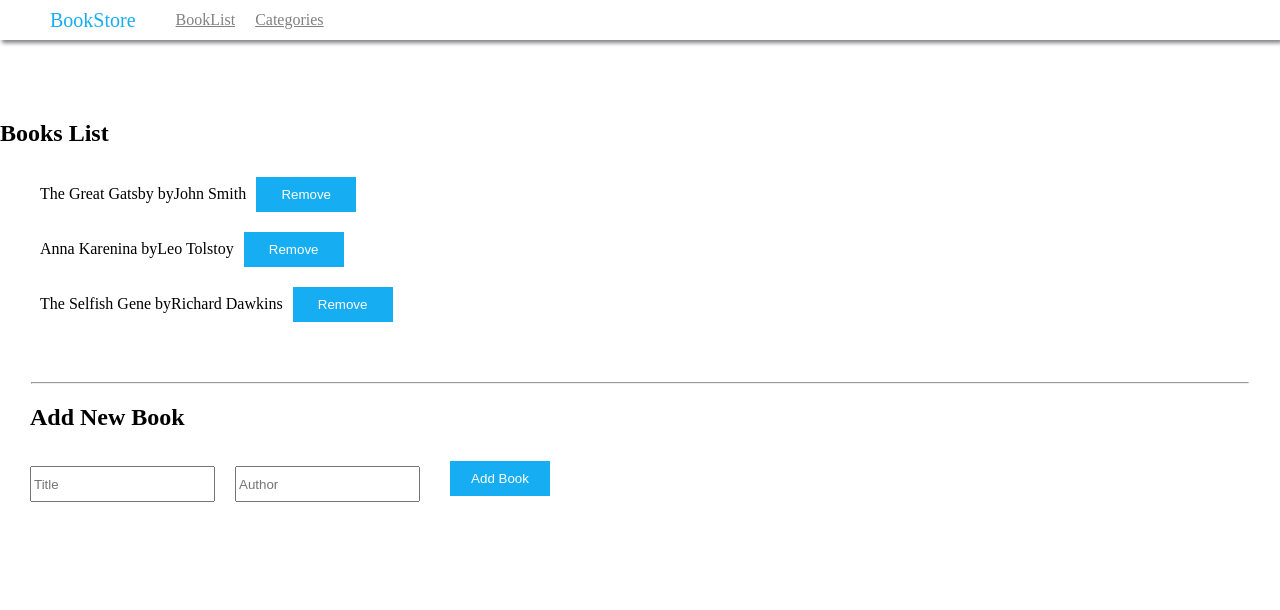
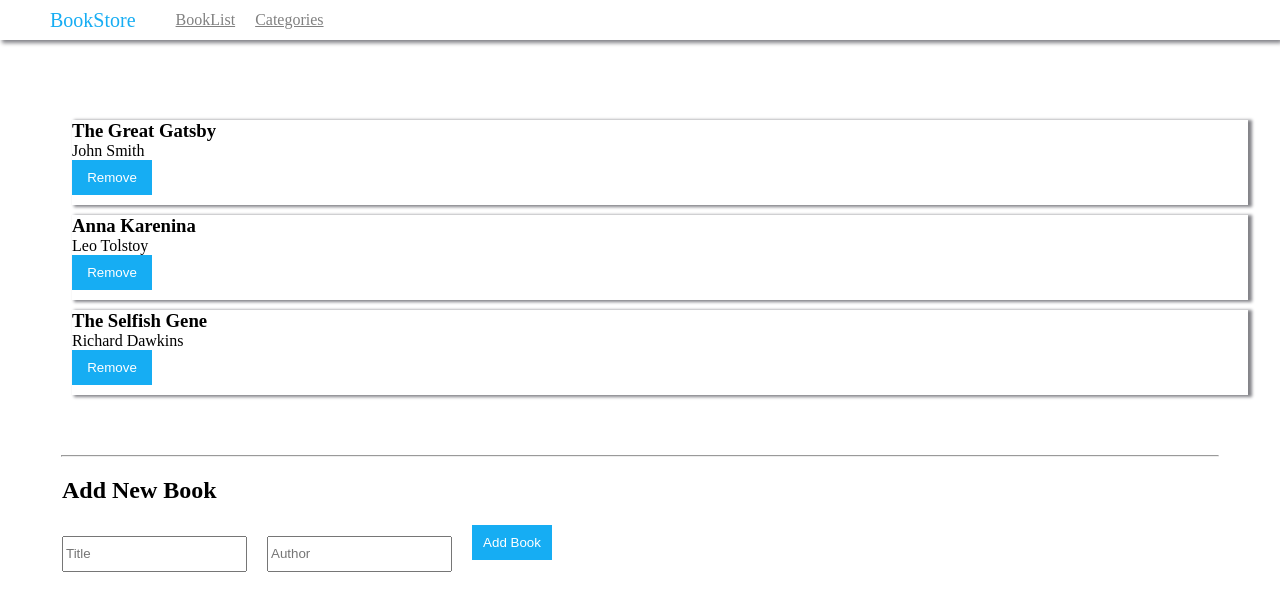
Before and after one commit to mercymugambi/react-redux-bookstore, a React (Create React App) app: page / in a window 1280 px wide. Shown: the top 610 px of the page. Built offline with nearby package versions, Linux system fonts and the light colour scheme.

Commit message:
Add classList to Booklist.js

```diff
--- a/src/App.css
+++ b/src/App.css
@@ -37,16 +37,16 @@ li {
 
 .booksUl {
   display: flex;
-  flex-direction: row;
+  flex-direction: column;
   align-items: center;
   position: relative;
-  gap: 70px;
-  box-shadow: 5px 3px 3px 3px rgb(131, 131, 136);
-  margin-bottom: 10px;
 }
 
 .booksLi {
-  width: 40%;
+  width: 100%;
+  margin-bottom: 10px;
+  box-shadow: 3px 1px 3px 1px rgb(131, 131, 136);
+  margin-bottom: 10px;
 }
 
 .Booktitle {
@@ -57,9 +57,9 @@ button {
   background-color: rgb(22, 173, 243);
   border: rgb(24, 182, 250);
   color: white;
-  width: 100px;
+  width: 80px;
   padding: 10px;
-  margin: 10px;
+  margin-bottom: 10px;
 }
 
 .Newbook {
--- a/src/components/BookList.js
+++ b/src/components/BookList.js
@@ -12,17 +12,14 @@ const BookList = () => {
   };
 
   return (
-    <div>
-      <h2>Books List</h2>
-      <ul>
+    <div className="BookContainer">
+      <ul className="booksUl">
         {books.map((book) => (
-          <li key={book.item_id}>
-            {' '}
-            {book.title}
-            {' '}
-            {' '}
-            by
-            {book.author}
+          <li className="booksLi" key={book.item_id}>
+            <h3 className="Booktitle">{book.title}</h3>
+            <p className="BookAuthor">
+              {book.author}
+            </p>
             <button type="button" onClick={() => handleRemoveBook(book.item_id)}>
               Remove
             </button>
```
